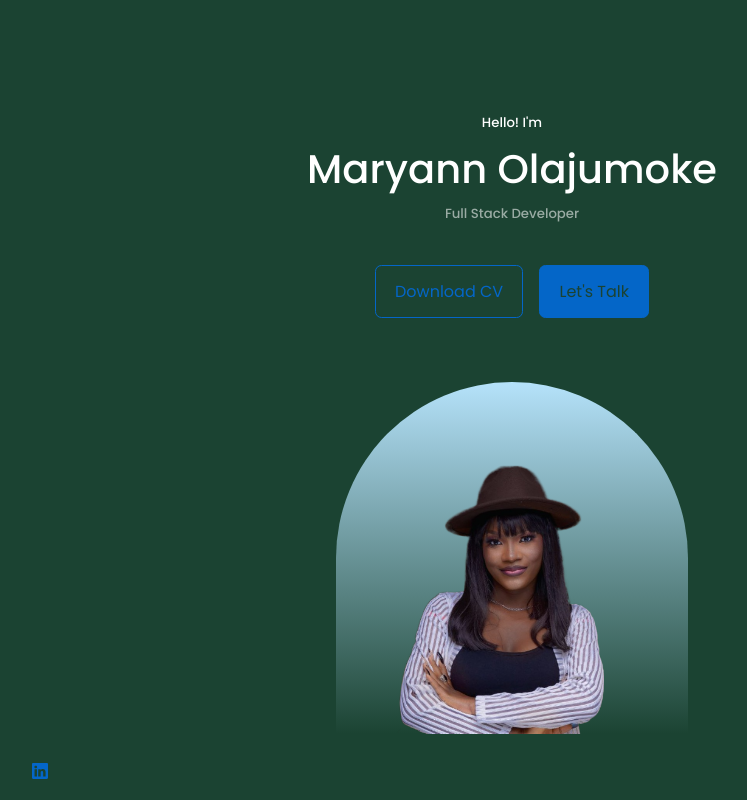
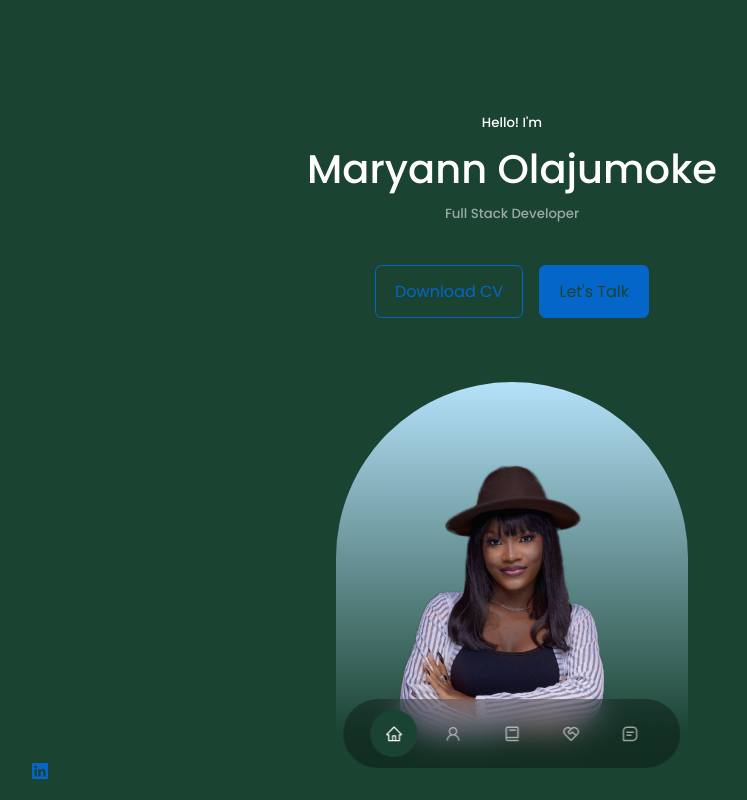
Before and after one commit to MaryannAlonge/portfolio, a React (Create React App) app: page / in a window 1280 px wide. Shown: the top 800 px of the page, without its empty margins (128-875 px from the left). Built offline with nearby package versions, Linux system fonts and the light colour scheme.

Commit message:
floating nav

```diff
--- a/src/components/experience/Experience.js
+++ b/src/components/experience/Experience.js
@@ -3,7 +3,7 @@ import "./experience.css"
 
 const Experience = () => {
   return (
-    <section id='contact'>Experience</section>
+    <section id='experience'>Experience</section>
   )
 }
 
--- a/src/components/nav/Nav.js
+++ b/src/components/nav/Nav.js
@@ -6,7 +6,7 @@ import {RiServiceLine} from "react-icons/ri"
 const Nav = () => {
   return (
     <nav>
-      <a href="#"> <AiOutlineHome /> </a>
+      <a href="#" className='active'> <AiOutlineHome /> </a>
       <a href="#about"> <AiOutlineUser /> </a>
       <a href="#experience"> <BiBook /> </a>
       <a href="#services"> <RiServiceLine /> </a>
--- a/src/components/nav/nav.css
+++ b/src/components/nav/nav.css
@@ -0,0 +1,33 @@
+nav{
+  background: rgba(0, 0, 0, 0.3);
+  width: max-content;
+  display: block;
+  padding: 0.7rem 1.7rem;
+  z-index: 2;
+  position: fixed;
+  left: 50%;
+  transform: translate(-50%);
+  bottom: 2rem;
+  display: flex;
+  gap: 0.8rem;
+  border-radius: 3rem;
+  backdrop-filter: blur(15px);
+}
+
+nav a{
+  background: transparent;
+  padding: 0.9rem;
+  border-radius: 50%;
+  display: flex;
+  color: var(--color-light);
+  font-size: 1.1rem;
+}
+
+nav a:hover{
+  background: rgba(0, 0, 0, 0.3);
+}
+
+nav a.active{
+  background: var(--color-bg);
+  color: var(--color-white);
+}
```
